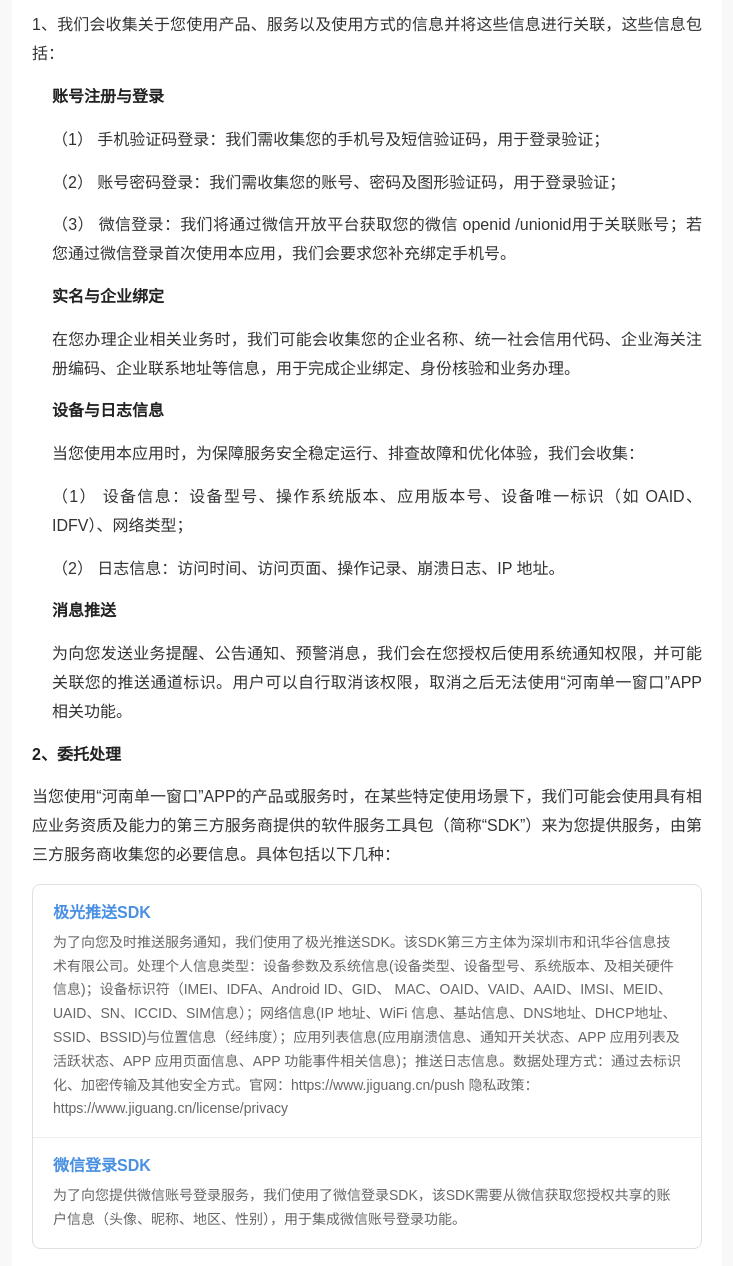
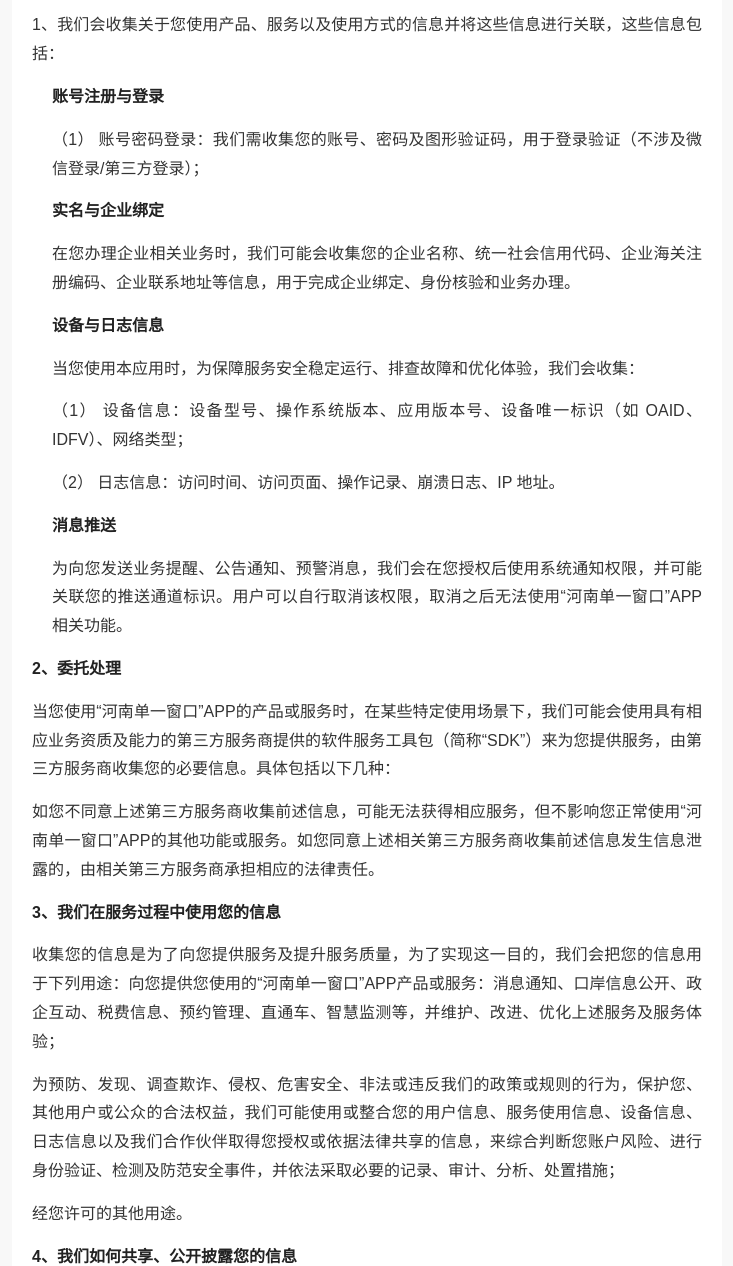
Before and after one commit to nuonuo-nuomi/ha-singlewindow-privacy, a plain HTML site: page index.html in a window 1280 px wide. Shown: the part 1767-3033 px from the top of the page, without its empty margins (273-1006 px from the left). Drawn offline with Linux system fonts and the light colour scheme.

Commit message:
Update index.html

```diff
--- a/index.html
+++ b/index.html
@@ -144,7 +144,7 @@
                 当您在“河南单一窗口”APP注册个人用户时，需要向我们提供或允许我们收集的必要信息包括：用户名、密码、手机号、短信验证码，以帮助完成用户实名注册，如果您拒绝提供这些信息，您可能无法完成注册或无法正常使用我们的服务。
             </div>
             <div class="paragraph">
-                当您注册成为我们的用户后，可自主向我们提供或允许我们收集下列信息：企业名称、统一社会信用代码、企业海关注册编码、企业联系地址、第三方登录授权（包括：微信登录）。这些信息并非该业务功能运行所必须，但这些信息用于完成企业绑定、身份核验和企业业务办理。我们不会强制要求您提供这些信息，您如拒绝不会对使用个人业务功能产生不利影响。
+                当您注册成为我们的用户后，可自主向我们提供或允许我们收集下列信息：企业名称、统一社会信用代码、企业海关注册编码、企业联系地址。这些信息并非该业务功能运行所必须，但这些信息用于完成企业绑定、身份核验和企业业务办理。我们不会强制要求您提供这些信息，您如拒绝不会对使用个人业务功能产生不利影响。
             </div>
 
             <div class="paragraph bold">（二）收集、使用个人信息的目的</div>
@@ -163,9 +163,7 @@
                 1、我们会收集关于您使用产品、服务以及使用方式的信息并将这些信息进行关联，这些信息包括：
             </div>
             <div class="paragraph indent bold">账号注册与登录</div>
-            <div class="paragraph indent">（1） 手机验证码登录：我们需收集您的手机号及短信验证码，用于登录验证；</div>
-            <div class="paragraph indent">（2） 账号密码登录：我们需收集您的账号、密码及图形验证码，用于登录验证；</div>
-            <div class="paragraph indent">（3） 微信登录：我们将通过微信开放平台获取您的微信 openid /unionid用于关联账号；若您通过微信登录首次使用本应用，我们会要求您补充绑定手机号。</div>
+            <div class="paragraph indent">（1） 账号密码登录：我们需收集您的账号、密码及图形验证码，用于登录验证（不涉及微信登录/第三方登录）；</div>
 
             <div class="paragraph indent bold">实名与企业绑定</div>
             <div class="paragraph indent">
@@ -187,21 +185,6 @@
             <div class="paragraph bold">2、委托处理</div>
             <div class="paragraph">
                 当您使用“河南单一窗口”APP的产品或服务时，在某些特定使用场景下，我们可能会使用具有相应业务资质及能力的第三方服务商提供的软件服务工具包（简称“SDK”）来为您提供服务，由第三方服务商收集您的必要信息。具体包括以下几种：
-            </div>
-
-            <div class="perm-table">
-                <div class="perm-row">
-                    <div class="perm-name">极光推送SDK</div>
-                    <div class="perm-desc">
-                        为了向您及时推送服务通知，我们使用了极光推送SDK。该SDK第三方主体为深圳市和讯华谷信息技术有限公司。处理个人信息类型：设备参数及系统信息(设备类型、设备型号、系统版本、及相关硬件信息)；设备标识符（IMEI、IDFA、Android ID、GID、 MAC、OAID、VAID、AAID、IMSI、MEID、UAID、SN、ICCID、SIM信息）；网络信息(IP 地址、WiFi 信息、基站信息、DNS地址、DHCP地址、SSID、BSSID)与位置信息（经纬度）；应用列表信息(应用崩溃信息、通知开关状态、APP 应用列表及活跃状态、APP 应用页面信息、APP 功能事件相关信息)；推送日志信息。数据处理方式：通过去标识化、加密传输及其他安全方式。官网：https://www.jiguang.cn/push 隐私政策：https://www.jiguang.cn/license/privacy
-                    </div>
-                </div>
-                <div class="perm-row">
-                    <div class="perm-name">微信登录SDK</div>
-                    <div class="perm-desc">
-                        为了向您提供微信账号登录服务，我们使用了微信登录SDK，该SDK需要从微信获取您授权共享的账户信息（头像、昵称、地区、性别），用于集成微信账号登录功能。
-                    </div>
-                </div>
             </div>
 
             <div class="paragraph">
@@ -226,9 +209,6 @@
             </div>
             <div class="paragraph indent">
                 （a）合作的第三方SDK服务商：当您使用“河南单一窗口”APP中由第三方提供的功能时，我们可能会接入由第三方提供的软件开发包(SDK)以实现相关功能。此时，第三方SDK服务商可能会收集您相关的个人信息。前述服务商收集和处理信息等行为遵守其自身的隐私条款，而不适用于本协议。为了最大程度保障您的信息安全，我们建议您在使用任何第三方SDK类服务前先行查看其隐私条款。为保障您的合法权益，如您发现这等SDK或其他类似的应用程序存在风险时，建议您立即终止相关操作并及时与我们取得联系。包括：第三方快捷登录、消息推送服务服务。
-            </div>
-            <div class="paragraph indent">
-                此情形中目前涉及的公司、组织包括：极光、腾讯。
             </div>
             <div class="paragraph indent">
                 我们可能会根据法律法规规定，或按政府主管部门的强制性要求，对外共享您的个人信息。
```
